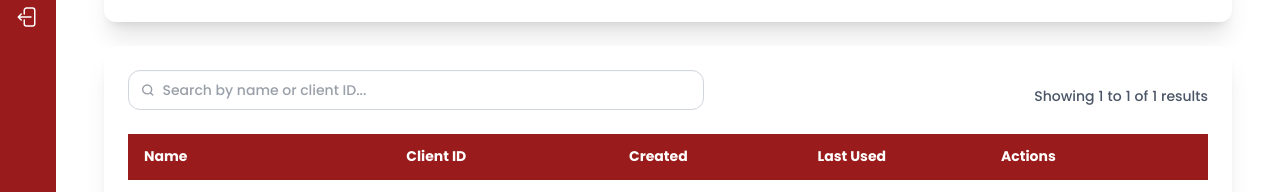
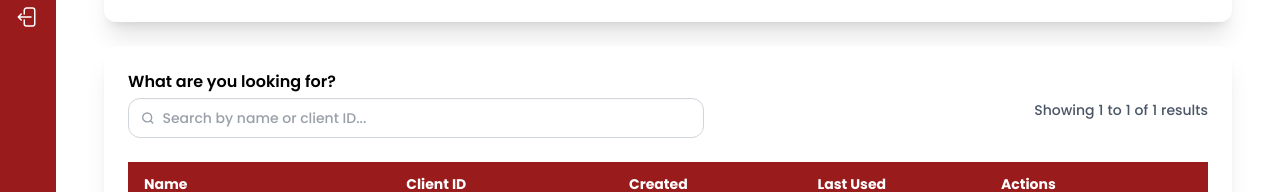
Before and after one commit to efondo-aaronkyle/Identity-Provider-and-One-Portal, a React (Vite) app: page /idp/app-client in a window 1280 px wide. Shown: the part 282-474 px from the top of the page. Built offline with nearby package versions, Linux system fonts and the light colour scheme.

Commit message:
apply pagination component

```diff
--- a/src/features/idp/components/app-client/ConnectedAppClientCard.jsx
+++ b/src/features/idp/components/app-client/ConnectedAppClientCard.jsx
@@ -1,5 +1,5 @@
 import AppClientCard from "./AppClientCard";
-import Pagination from "./Pagination";
+import Pagination from "../../../../components/Pagination";
 import ConnectedAppClientTable from "./ConnectedAppClientTable";
 import ResultsCount from "../../../../components/ResultsCount";
 
@@ -7,6 +7,8 @@ export default function ConnectedAppClientCard({ clients, totalResults, itemsPer
     return (
         <AppClientCard title="Connected App Clients">
             <div className="flex flex-col gap-3 mb-4 sm:flex-row sm:items-center sm:justify-between">
+                <div className="w-full">
+                    <label className="block font-semibold mb-1 text-black text-base">What are you looking for?</label>
                     <label className="input max-w-xl rounded-xl flex items-center gap-2 bg-transparent border border-gray-300 text-gray-700 w-full focus-within:ring-1 focus-within:ring-red-500 focus-within:border-red-500">
                         <svg className="h-[1em] opacity-50" xmlns="http://www.w3.org/2000/svg" viewBox="0 0 24 24">
                             <g strokeLinejoin="round" strokeLinecap="round" strokeWidth="2.5" fill="none" stroke="currentColor" className="w-6">
@@ -16,6 +18,7 @@ export default function ConnectedAppClientCard({ clients, totalResults, itemsPer
                         </svg>
                         <input type="search" value={search} placeholder="Search by name or client ID..." className="grow bg-transparent" onChange={(e) => setSearch(e.target.value)} />
                     </label>
+                </div>
                 <ResultsCount page={page} itemsPerPage={itemsPerPage} totalResults={totalResults} />
             </div>
             <ConnectedAppClientTable clients={clients} onView={onView} onEdit={onEdit} onDelete={onDelete} />
```
Lines whose indentation alone changed are shown as unchanged.
